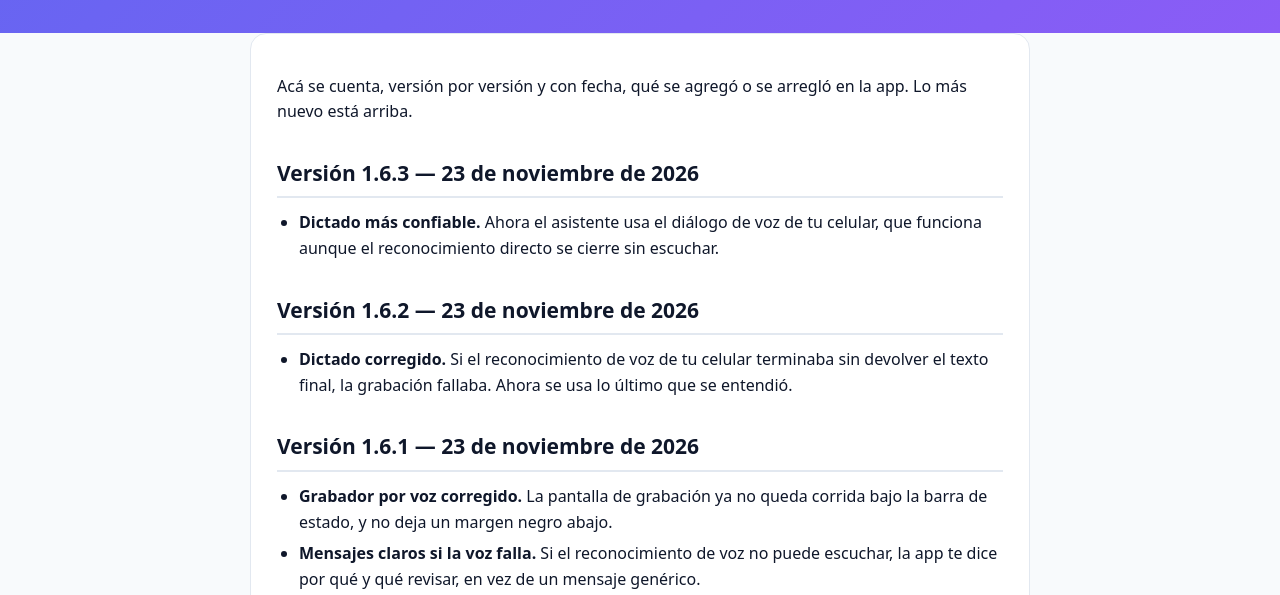
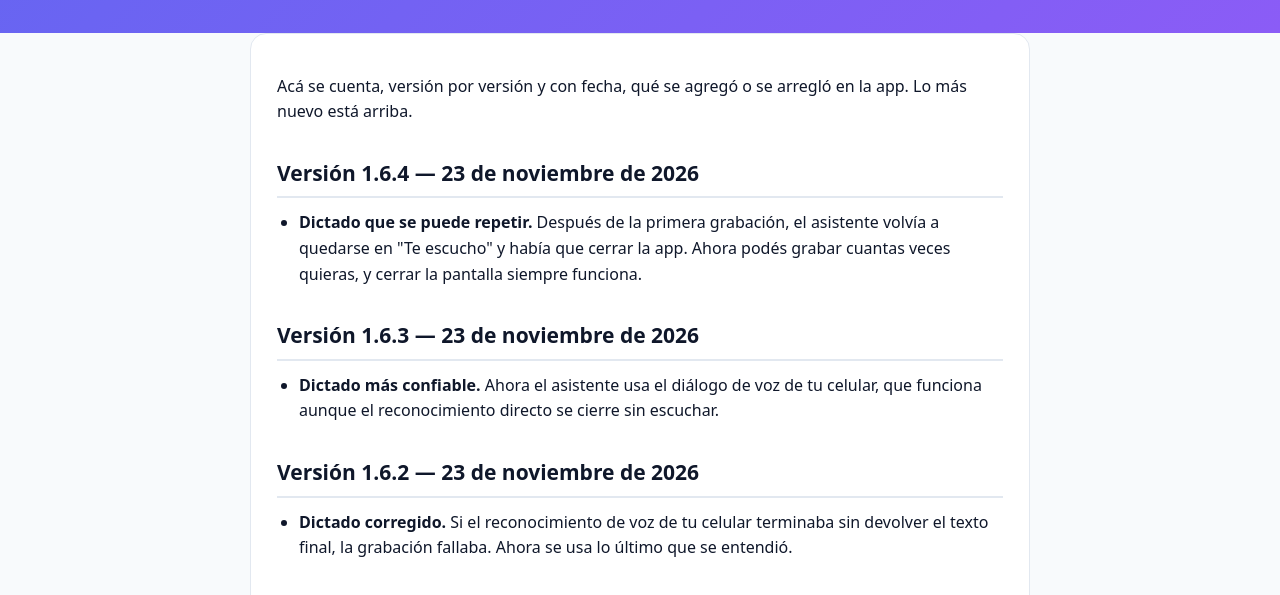
Before and after one commit to AlejoDM/lepusmint-gestionfinanzas, a plain HTML site: page novedades.html in a window 1280 px wide. Shown: the part 188-783 px from the top of the page. Drawn offline with Linux system fonts and the light colour scheme.

Commit message:
Versión 1.6.4

```diff
--- a/novedades.html
+++ b/novedades.html
@@ -36,6 +36,10 @@
   <main class="wrap">
     <section class="card">
 <p>Acá se cuenta, versión por versión y con fecha, qué se agregó o se arregló en la app. Lo más nuevo está arriba.</p>
+<h2 id="version-1-6-4-23-de-noviembre-de-2026">Versión 1.6.4 — 23 de noviembre de 2026</h2>
+<ul>
+  <li><strong>Dictado que se puede repetir.</strong> Después de la primera grabación, el asistente volvía a quedarse en "Te escucho" y había que cerrar la app. Ahora podés grabar cuantas veces quieras, y cerrar la pantalla siempre funciona.</li>
+</ul>
 <h2 id="version-1-6-3-23-de-noviembre-de-2026">Versión 1.6.3 — 23 de noviembre de 2026</h2>
 <ul>
   <li><strong>Dictado más confiable.</strong> Ahora el asistente usa el diálogo de voz de tu celular, que funciona aunque el reconocimiento directo se cierre sin escuchar.</li>
```
